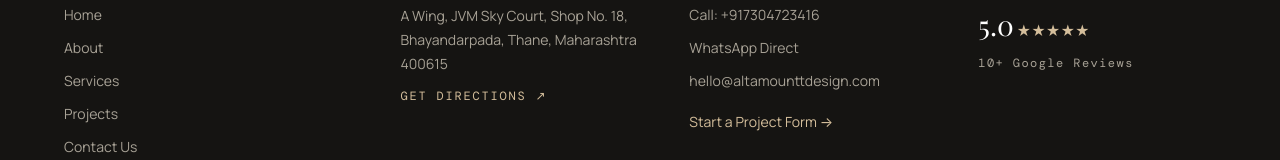
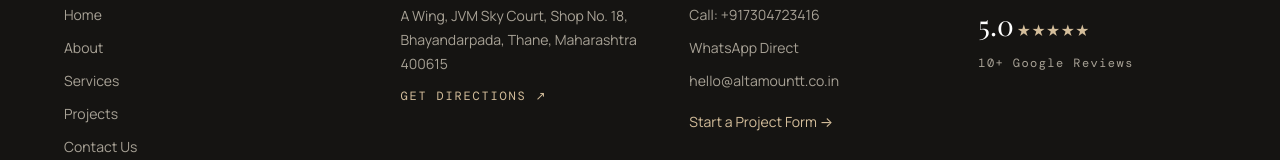
Before and after one commit to kppppppp/ALTAMOUNTT, a Next.js app: page /about in a window 1280 px wide. Shown: the part 5816-5976 px from the top of the page. Built offline with nearby package versions, Linux system fonts and the light colour scheme; a web font is replaced by a local one.

Commit message:
email change

```diff
--- a/src/data/content.ts
+++ b/src/data/content.ts
@@ -54,7 +54,7 @@ export const studioInfo = {
   phoneDisplay: "+917304723416",
   whatsappUrl: "https://wa.me/917304723416?text=Hi%20Altamountt%20team%2C%20I%20would%20like%20to%20inquire%20about%20interior%20design%20services.",
   mapsUrl: "https://maps.google.com/?q=JVM+Sky+Court+Bhayandarpada+Thane",
-  email: "hello@altamounttdesign.com",
+  email: "hello@altamountt.co.in",
   rating: "5.0",
   reviewCount: "10+ Google Reviews",
 };
```
